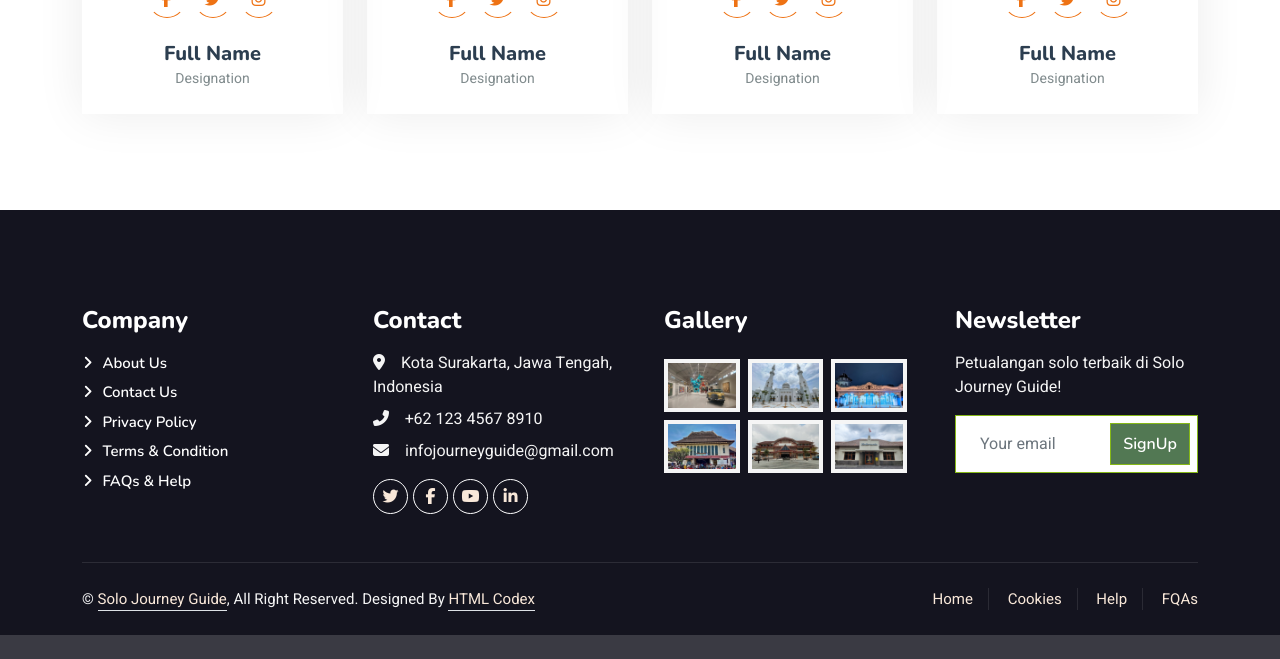
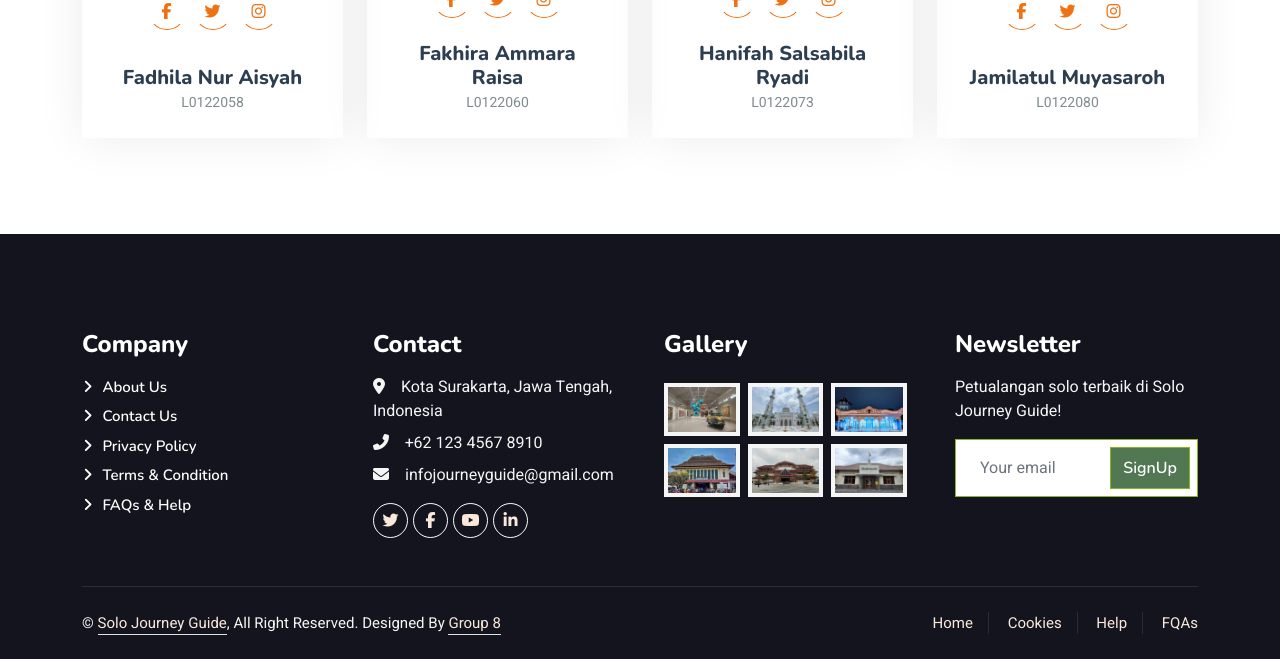
Before and after one commit to JamilatulMuyasaroh/Solo-Journey-Guide, a PHP site: page /team.php in a window 1280 px wide. Shown: the part 973-1632 px from the top of the page. Before the commit the page ends 1608 px from the top, so only its background shows below. Run offline with PHP 8.4, Linux system fonts and the light colour scheme; some libraries are stand-ins or nearby versions.

Commit message:
Update copy right
Signed-off-by: jamilatulmuyasaroh <jamilatulmuyasarohh@gmail.com>

```diff
--- a/404.php
+++ b/404.php
@@ -209,7 +209,7 @@ else{
                         &copy; <a class="border-bottom" href="#">Solo Journey Guide</a>, All Right Reserved.
 
                         <!--/*** This template is free as long as you keep the footer author’s credit link/attribution link/backlink. If you'd like to use the template without the footer author’s credit link/attribution link/backlink, you can purchase the Credit Removal License from "https://htmlcodex.com/credit-removal". Thank you for your support. ***/-->
-                        Designed By <a class="border-bottom" href="https://htmlcodex.com">HTML Codex</a>
+                        Designed By <a class="border-bottom" href="#team-section">Group 8</a>
                     </div>
                     <div class="col-md-6 text-center text-md-end">
                         <div class="footer-menu">
--- a/about.php
+++ b/about.php
@@ -311,7 +311,7 @@ else{
                         &copy; <a class="border-bottom" href="#">Solo Journey Guide</a>, All Right Reserved.
 
                         <!--/*** This template is free as long as you keep the footer author’s credit link/attribution link/backlink. If you'd like to use the template without the footer author’s credit link/attribution link/backlink, you can purchase the Credit Removal License from "https://htmlcodex.com/credit-removal". Thank you for your support. ***/-->
-                        Designed By <a class="border-bottom" href="https://htmlcodex.com">HTML Codex</a>
+                        Designed By <a class="border-bottom" href="#team-section">Group 8</a>
                     </div>
                     <div class="col-md-6 text-center text-md-end">
                         <div class="footer-menu">
--- a/booking.php
+++ b/booking.php
@@ -316,7 +316,7 @@ else{
                         &copy; <a class="border-bottom" href="#">Solo Journey Guide</a>, All Right Reserved.
 
                         <!--/*** This template is free as long as you keep the footer author’s credit link/attribution link/backlink. If you'd like to use the template without the footer author’s credit link/attribution link/backlink, you can purchase the Credit Removal License from "https://htmlcodex.com/credit-removal". Thank you for your support. ***/-->
-                        Designed By <a class="border-bottom" href="https://htmlcodex.com">HTML Codex</a>
+                        Designed By <a class="border-bottom" href="#team-section">Group 8</a>
                     </div>
                     <div class="col-md-6 text-center text-md-end">
                         <div class="footer-menu">
--- a/contact.php
+++ b/contact.php
@@ -275,7 +275,7 @@ else{
                         &copy; <a class="border-bottom" href="#">Solo Journey Guide</a>, All Right Reserved.
 
                         <!--/*** This template is free as long as you keep the footer author’s credit link/attribution link/backlink. If you'd like to use the template without the footer author’s credit link/attribution link/backlink, you can purchase the Credit Removal License from "https://htmlcodex.com/credit-removal". Thank you for your support. ***/-->
-                        Designed By <a class="border-bottom" href="https://htmlcodex.com">HTML Codex</a>
+                        Designed By <a class="border-bottom" href="#team-section">Group 8</a>
                     </div>
                     <div class="col-md-6 text-center text-md-end">
                         <div class="footer-menu">
--- a/destination.php
+++ b/destination.php
@@ -237,7 +237,7 @@ else{
                         &copy; <a class="border-bottom" href="#">Solo Journey Guide</a>, All Right Reserved.
 
                         <!--/*** This template is free as long as you keep the footer author’s credit link/attribution link/backlink. If you'd like to use the template without the footer author’s credit link/attribution link/backlink, you can purchase the Credit Removal License from "https://htmlcodex.com/credit-removal". Thank you for your support. ***/-->
-                        Designed By <a class="border-bottom" href="https://htmlcodex.com">HTML Codex</a>
+                        Designed By <a class="border-bottom" href="#team-section">Group 8</a>
                     </div>
                     <div class="col-md-6 text-center text-md-end">
                         <div class="footer-menu">
--- a/index.php
+++ b/index.php
@@ -175,7 +175,7 @@ else{
 <!-- About End -->
 
 <!-- Service Start -->
-<div class="container-xxl py-5">
+<div  class="container-xxl py-5">
     <div class="container">
         <div class="text-center wow fadeInUp" data-wow-delay="0.1s">
             <h6 class="section-title bg-white text-center px-3" style="color: var(--primary);">Services</h6>
@@ -934,7 +934,7 @@ else{
 </div>
 
 <!-- Team Start -->
-<div class="container-xxl py-5">
+<div id="team-section" class="container-xxl py-5">
     <div class="container">
         <div class="text-center wow fadeInUp" data-wow-delay="0.1s">
             <h6 class="section-title bg-white text-center px-3" style="color: var(--primary);">TEAM</h6>
@@ -1183,7 +1183,7 @@ else{
                         &copy; <a class="border-bottom" href="#">Solo Journey Guide</a>, All Right Reserved.
 
                         <!--/*** This template is free as long as you keep the footer author’s credit link/attribution link/backlink. If you'd like to use the template without the footer author’s credit link/attribution link/backlink, you can purchase the Credit Removal License from "https://htmlcodex.com/credit-removal". Thank you for your support. ***/-->
-                        Designed By <a class="border-bottom" href="https://htmlcodex.com">HTML Codex</a>
+                        Designed By <a class="border-bottom" href="#team-section">Group 8</a>
                     </div>
                     <div class="col-md-6 text-center text-md-end">
                         <div class="footer-menu">
--- a/package.php
+++ b/package.php
@@ -777,7 +777,7 @@ else{
                         &copy; <a class="border-bottom" href="#">Solo Journey Guide</a>, All Right Reserved.
 
                         <!--/*** This template is free as long as you keep the footer author’s credit link/attribution link/backlink. If you'd like to use the template without the footer author’s credit link/attribution link/backlink, you can purchase the Credit Removal License from "https://htmlcodex.com/credit-removal". Thank you for your support. ***/-->
-                        Designed By <a class="border-bottom" href="https://htmlcodex.com">HTML Codex</a>
+                        Designed By <a class="border-bottom" href="#team-section">Group 8</a>
                     </div>
                     <div class="col-md-6 text-center text-md-end">
                         <div class="footer-menu">
--- a/service.php
+++ b/service.php
@@ -279,7 +279,7 @@ else{
                         &copy; <a class="border-bottom" href="#">Solo Journey Guide</a>, All Right Reserved.
 
                         <!--/*** This template is free as long as you keep the footer author’s credit link/attribution link/backlink. If you'd like to use the template without the footer author’s credit link/attribution link/backlink, you can purchase the Credit Removal License from "https://htmlcodex.com/credit-removal". Thank you for your support. ***/-->
-                        Designed By <a class="border-bottom" href="https://htmlcodex.com">HTML Codex</a>
+                        Designed By <a class="border-bottom" href="#team-section">Group 8</a>
                     </div>
                     <div class="col-md-6 text-center text-md-end">
                         <div class="footer-menu">
--- a/team.php
+++ b/team.php
@@ -115,19 +115,18 @@
         </div>
     </div>
     <!-- Navbar & Hero End -->
-
 <!-- Team Start -->
-    <div class="container-xxl py-5">
+<div id="team-section" class="container-xxl py-5">
     <div class="container">
         <div class="text-center wow fadeInUp" data-wow-delay="0.1s">
-                <h6 class="section-title bg-white text-center px-3" style="color: var(--primary);" >Travel Guide</h6>
-                <h1 class="mb-5" style="color: #527853;">Meet Our Guide</h1>
+            <h6 class="section-title bg-white text-center px-3" style="color: var(--primary);">TEAM</h6>
+            <h1 class="mb-5" style="color: #527853;">Meet Our Team</h1>
         </div>
         <div class="row g-4">
             <div class="col-lg-3 col-md-6 wow fadeInUp" data-wow-delay="0.1s">
-                    <div class="team-item">
+                <div class="team-item d-flex flex-column justify-content-between h-100">
                     <div class="overflow-hidden">
-                            <img class="img-fluid" src="img/team-1.jpg" alt="">
+                        <img class="img-fluid" src="img/team-1.png" alt="">
                     </div>
                     <div class="position-relative d-flex justify-content-center" style="margin-top: -19px;">
                         <a class="btn btn-square mx-1" href=""><i class="fab fa-facebook-f"></i></a>
@@ -135,15 +134,15 @@
                         <a class="btn btn-square mx-1" href=""><i class="fab fa-instagram"></i></a>
                     </div>
                     <div class="text-center p-4">
-                            <h5 class="mb-0">Full Name</h5>
-                            <small>Designation</small>
+                        <h5 class="mb-0">Fadhila Nur Aisyah</h5>
+                        <small>L0122058</small>
                     </div>
                 </div>
             </div>
             <div class="col-lg-3 col-md-6 wow fadeInUp" data-wow-delay="0.3s">
-                    <div class="team-item">
+                <div class="team-item d-flex flex-column justify-content-between h-100">
                     <div class="overflow-hidden">
-                            <img class="img-fluid" src="img/team-2.jpg" alt="">
+                        <img class="img-fluid" src="img/team-2.png" alt="">
                     </div>
                     <div class="position-relative d-flex justify-content-center" style="margin-top: -19px;">
                         <a class="btn btn-square mx-1" href=""><i class="fab fa-facebook-f"></i></a>
@@ -151,15 +150,15 @@
                         <a class="btn btn-square mx-1" href=""><i class="fab fa-instagram"></i></a>
                     </div>
                     <div class="text-center p-4">
-                            <h5 class="mb-0">Full Name</h5>
-                            <small>Designation</small>
+                        <h5 class="mb-0">Fakhira Ammara Raisa</h5>
+                        <small>L0122060</small>
                     </div>
                 </div>
             </div>
             <div class="col-lg-3 col-md-6 wow fadeInUp" data-wow-delay="0.5s">
-                    <div class="team-item">
+                <div class="team-item d-flex flex-column justify-content-between h-100">
                     <div class="overflow-hidden">
-                            <img class="img-fluid" src="img/team-3.jpg" alt="">
+                        <img class="img-fluid" src="img/team-3.png" alt="">
                     </div>
                     <div class="position-relative d-flex justify-content-center" style="margin-top: -19px;">
                         <a class="btn btn-square mx-1" href=""><i class="fab fa-facebook-f"></i></a>
@@ -167,15 +166,15 @@
                         <a class="btn btn-square mx-1" href=""><i class="fab fa-instagram"></i></a>
                     </div>
                     <div class="text-center p-4">
-                            <h5 class="mb-0">Full Name</h5>
-                            <small>Designation</small>
+                        <h5 class="mb-0">Hanifah Salsabila Ryadi</h5>
+                        <small>L0122073</small>
                     </div>
                 </div>
             </div>
             <div class="col-lg-3 col-md-6 wow fadeInUp" data-wow-delay="0.7s">
-                    <div class="team-item">
+                <div class="team-item d-flex flex-column justify-content-between h-100">
                     <div class="overflow-hidden">
-                            <img class="img-fluid" src="img/team-4.jpg" alt="">
+                        <img class="img-fluid" src="img/team-4.png" alt="">
                     </div>
                     <div class="position-relative d-flex justify-content-center" style="margin-top: -19px;">
                         <a class="btn btn-square mx-1" href=""><i class="fab fa-facebook-f"></i></a>
@@ -183,8 +182,8 @@
                         <a class="btn btn-square mx-1" href=""><i class="fab fa-instagram"></i></a>
                     </div>
                     <div class="text-center p-4">
-                            <h5 class="mb-0">Full Name</h5>
-                            <small>Designation</small>
+                        <h5 class="mb-0">Jamilatul Muyasaroh</h5>
+                        <small>L0122080</small>
                     </div>
                 </div>
             </div>
@@ -257,7 +256,7 @@
                         &copy; <a class="border-bottom" href="#">Solo Journey Guide</a>, All Right Reserved.
 
                         <!--/*** This template is free as long as you keep the footer author’s credit link/attribution link/backlink. If you'd like to use the template without the footer author’s credit link/attribution link/backlink, you can purchase the Credit Removal License from "https://htmlcodex.com/credit-removal". Thank you for your support. ***/-->
-                        Designed By <a class="border-bottom" href="https://htmlcodex.com">HTML Codex</a>
+                        Designed By <a class="border-bottom" href="#team-section">Group 8</a>
                     </div>
                     <div class="col-md-6 text-center text-md-end">
                         <div class="footer-menu">
--- a/testimonial.php
+++ b/testimonial.php
@@ -298,7 +298,7 @@ else{
                         &copy; <a class="border-bottom" href="#">Solo Journey Guide</a>, All Right Reserved.
 
                         <!--/*** This template is free as long as you keep the footer author’s credit link/attribution link/backlink. If you'd like to use the template without the footer author’s credit link/attribution link/backlink, you can purchase the Credit Removal License from "https://htmlcodex.com/credit-removal". Thank you for your support. ***/-->
-                        Designed By <a class="border-bottom" href="https://htmlcodex.com">HTML Codex</a>
+                        Designed By <a class="border-bottom" href="#team-section">Group 8</a>
                     </div>
                     <div class="col-md-6 text-center text-md-end">
                         <div class="footer-menu">
```
Lines whose indentation alone changed are shown as unchanged.
